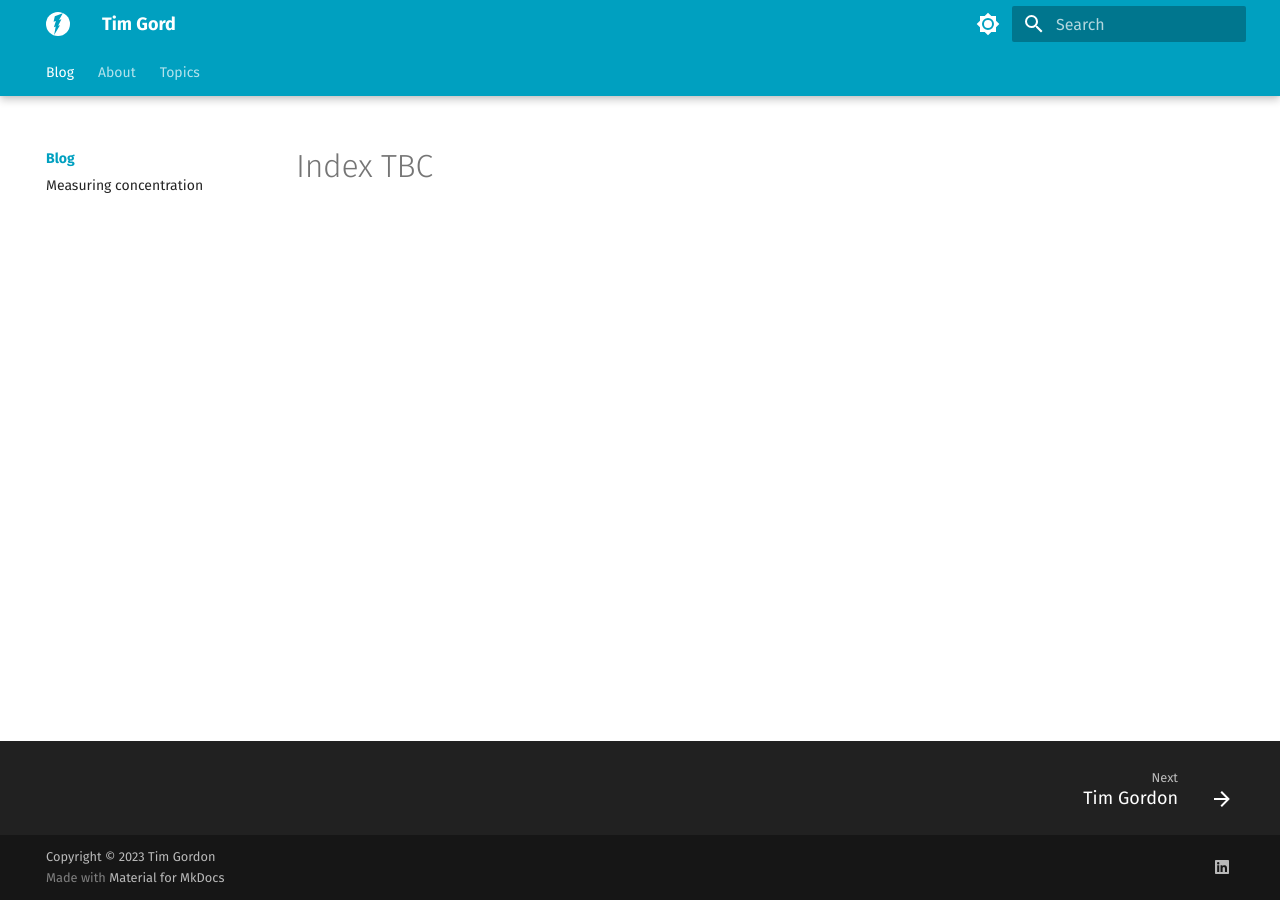
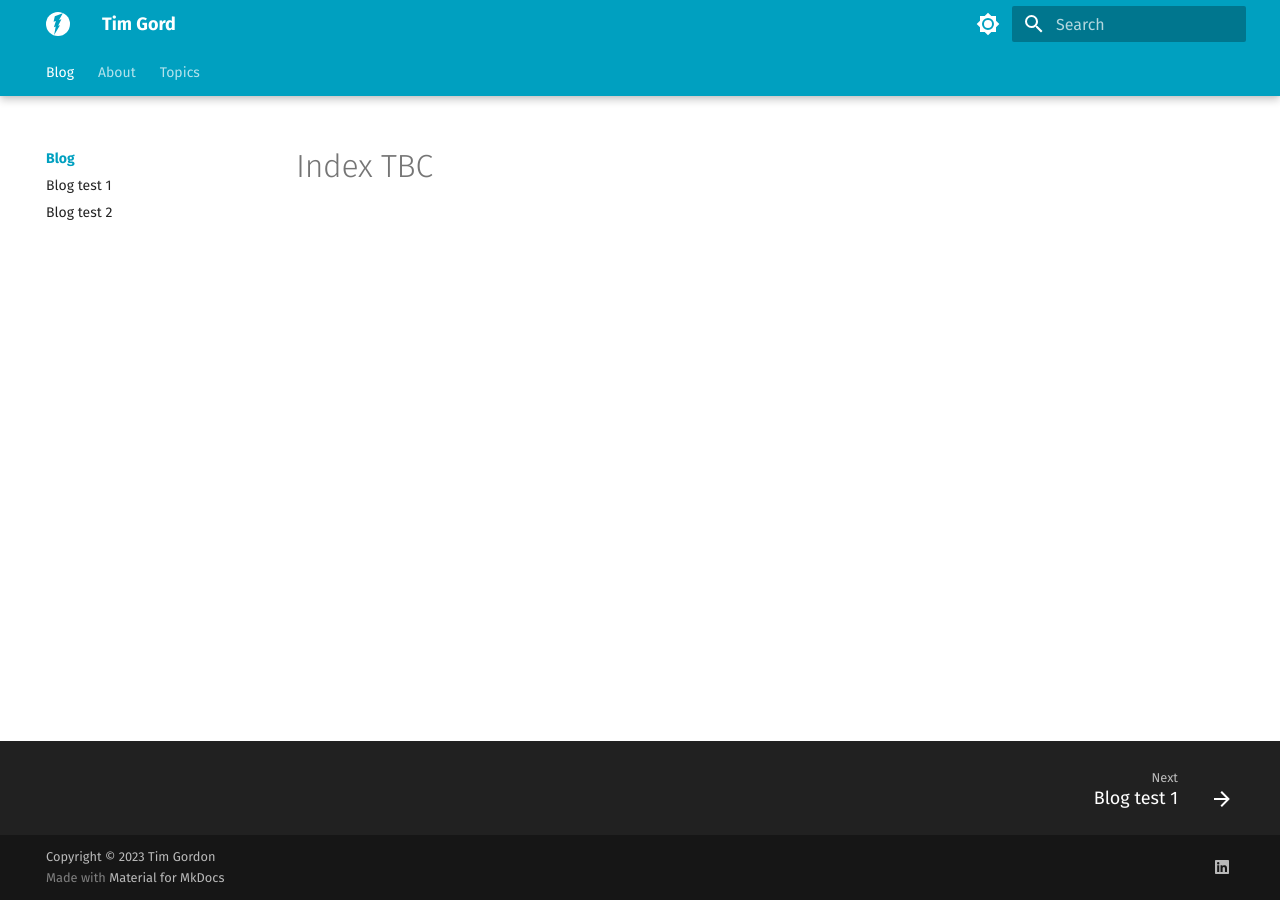
Before and after one commit to TimGord/TimGord.github.io, an MkDocs documentation site: the page built from docs/index.md, in a window 1280 px wide. Built offline with MkDocs 1.6.1 and Material for MkDocs 9.7.7, drawn with Linux system fonts in a browser that asks for light colours.

Commit message:
Tidy up test website

```diff
--- a/mkdocs.yml
+++ b/mkdocs.yml
@@ -4,11 +4,12 @@ site_url: https://timgord.com/
 
 nav:
     - Blog :
-        - XXX: index.md
-        - Measuring concentration: _blog/2023/measuring-concentration.md
+        - Blog: index.md
+        - Blog test 1: _blog/2023/blog-test-1.md
+        - Blog test 2: _blog/2023/blog-test-2.md
     - About :
         - Tim Gordon: _about/tim-gordon.md
-        - Licensing / reprint policy: _about/reprint-policy.md
+        - Reprint policy: _about/reprint-policy.md
     - Topics : tags.md
 
 theme:
```
Also changed, not shown: docs/_about/reprint-policy.md (+8 -3 lines).
